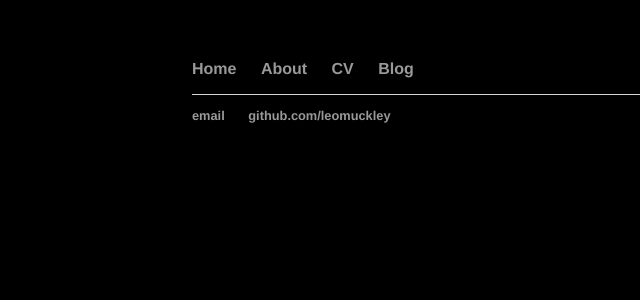
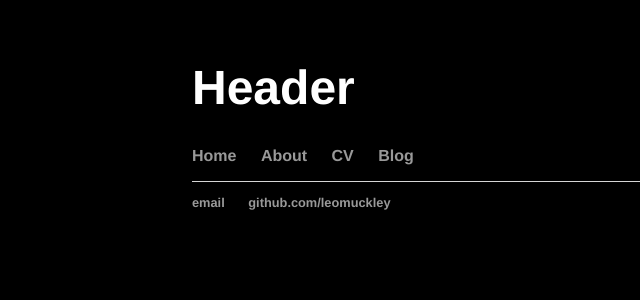
Before and after one commit to leomuckley/leomuckley.github.io, a Jekyll site: the page built from about/index.html, in a window 1280 px wide. Shown: the top 300 px of the page, without its empty margins (0-640 px from the left). Built offline with Jekyll 4.4.1, drawn with Linux system fonts in a browser that asks for light colours.

Commit message:
Update default.html
Add header

```diff
--- a/_layouts/default.html
+++ b/_layouts/default.html
@@ -6,6 +6,10 @@
 			<link rel="stylesheet" type="text/css" href="/css/main.css">
 		</head>
 		<body>
+			<div class="header">
+				<h1>Header</h1>
+			</div>
+
 			<nav>
 	    		<ul>
 	        		<li><a href="/">Home</a></li>
```
